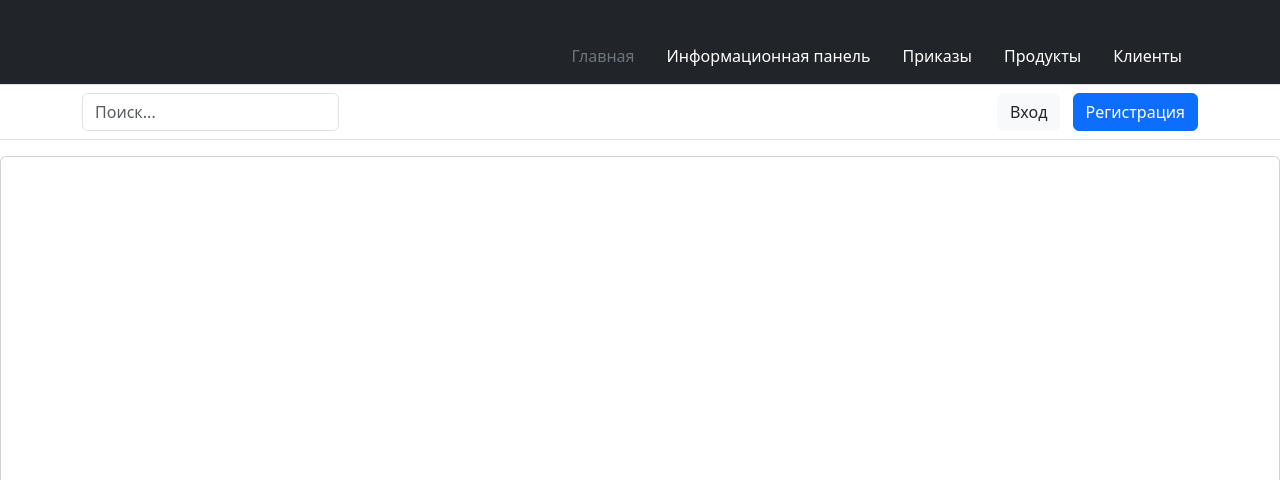
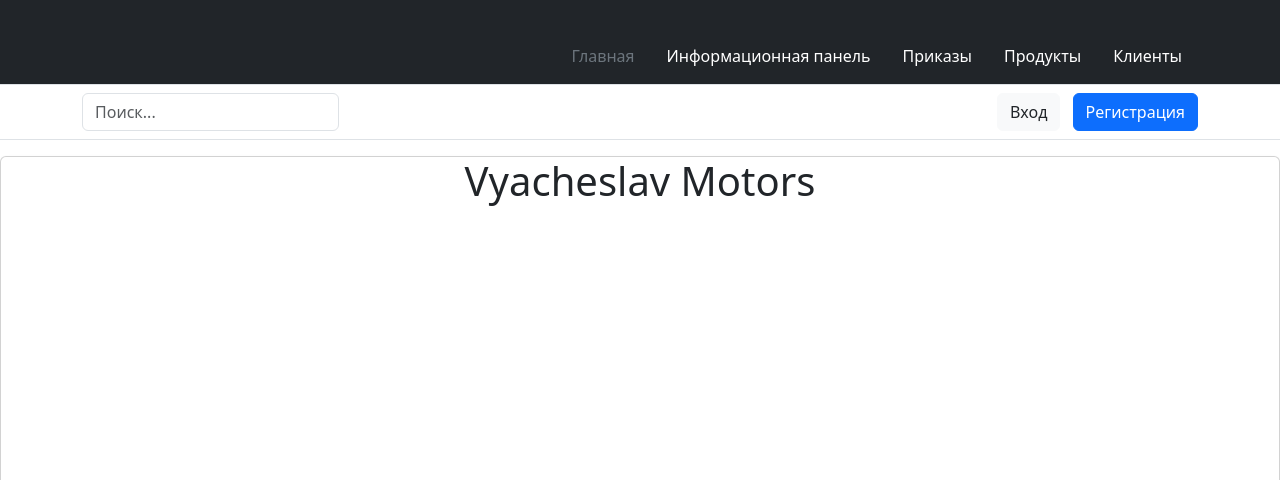
Before and after one commit to Shrek1ch/Premium-Car, a Python web app: template template/index.html in a window 1280 px wide. Shown: the top 480 px of the page. Run offline with Jinja, Linux system fonts and the light colour scheme; the template is opened without the code that fills it, so the values that code supplies are empty.

Commit message:
Update index.html

```diff
--- a/template/index.html
+++ b/template/index.html
@@ -4,7 +4,7 @@
 <head>
     <meta charset="utf-8">
     <meta name="viewport" content="width=device-width, initial-scale=1">
-    <title>Премиальные автомобили</title>
+    <title>Vyacheslav Motors🚗</title>
     <link href="https://cdn.jsdelivr.net/npm/bootstrap@5.3.5/dist/css/bootstrap.min.css" rel="stylesheet"
         integrity="sha384-SgOJa3DmI69IUzQ2PVdRZhwQ+dy64/BUtbMJw1MZ8t5HZApcHrRKUc4W0kG879m7" crossorigin="anonymous">
     <link href="style.css" rel="stylesheet">
@@ -95,7 +95,9 @@
         </div>
     </header>
 
-    <div class="card shadow-sm car-img"></div>
+    <div class="card shadow-sm car-img">
+        <h1 class="text1">Vyacheslav Motors</h1>
+    </div>
 
 
     <h1>КАТАЛОГ</h1>
```
